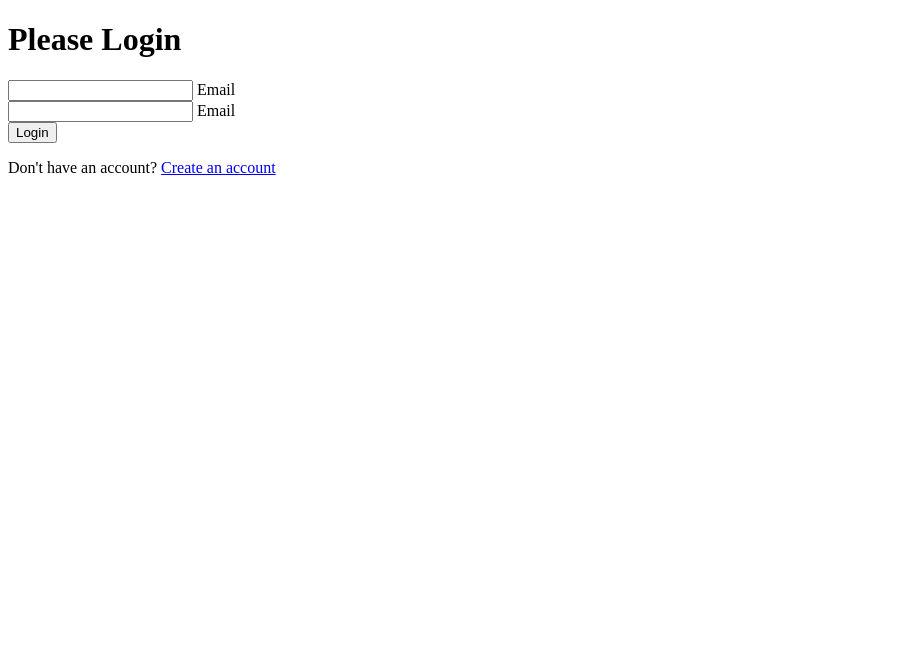
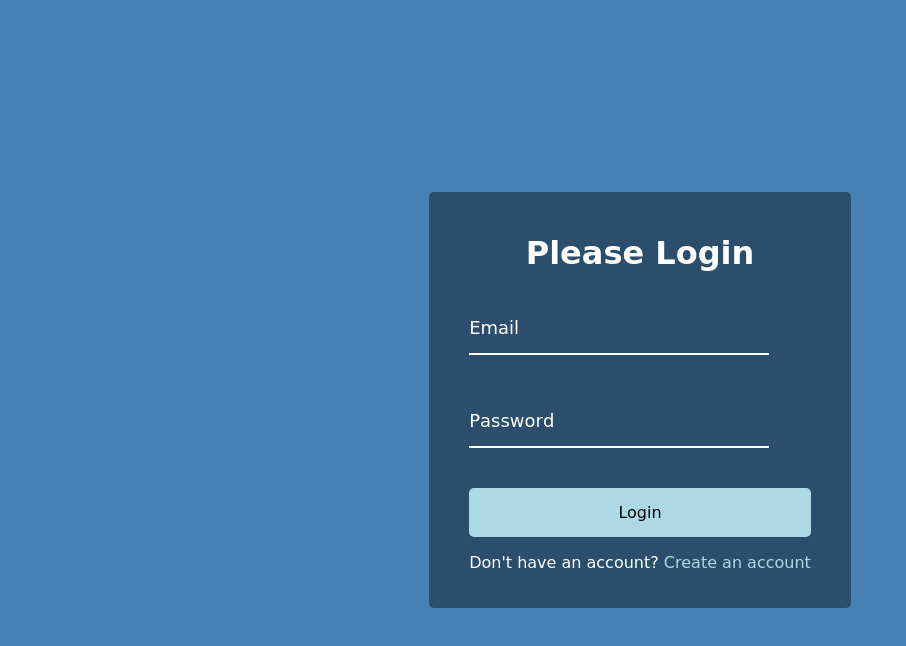
Before and after one commit to MaryAngelique/form-wave-animation, a plain HTML site: page index.html in a window 1280 px wide. Shown: the whole page, without its empty margins (0-906 px from the left). Drawn offline with Linux system fonts and the light colour scheme; a web font is replaced by a local one.

Commit message:
Added script tag in the HTML Implemented styling for the form Implemented functionality 'wave' for the input labels

```diff
--- a/index.html
+++ b/index.html
@@ -18,7 +18,7 @@
 
             <div class="form-control">
                 <input type="text" required>
-                <label>Email</label>
+                <label>Password</label>
             </div>
 
             <button class="btn">Login</button>
@@ -26,5 +26,7 @@
             <p class="tex">Don't have an account? <a href="#">Create an account</a></p>
         </form>
     </div>
+
+    <script src="script.js"></script>
 </body>
 </html>
--- a/script.js
+++ b/script.js
@@ -0,0 +1,8 @@
+const labels = document.querySelectorAll('.form-control label')
+
+labels.forEach(label => {
+    label.innerHTML = label.innerText
+        .split('')
+        .map((letter, idx) => `<span style="transition-delay:${idx * 50}ms">${letter}</span>`)
+        .join('')
+})
--- a/style.css
+++ b/style.css
@@ -0,0 +1,107 @@
+@import url('https://fonts.googleapis.com/css2?family=Macondo&display=swap');
+
+* {
+    box-sizing: border-box;
+}
+
+body {
+    font-family: 'Macondo', cursive;
+    background-color: steelblue;
+    color: #fff;
+    display: flex;
+    flex-direction: column;
+    align-items: center;
+    justify-content: center;
+    height: 100vh;
+    overflow: hidden;
+    margin: 0;
+}
+
+.container {
+    background-color: rgba(0, 0, 0, 0.4);
+    padding: 20px 40px;
+    border-radius: 5px;
+}
+
+.container {
+    background-color: rgba(0, 0, 0, 0.4);
+    padding: 20px 40px;
+    border-radius: 5px;
+}
+
+.container h1 {
+    text-align: center;
+    margin-bottom: 30px;
+}
+
+.container a {
+    text-decoration: none;
+    color: lightblue;
+}
+
+.btn {
+    cursor: pointer;
+    display: inline-block;
+    width: 100%;
+    background: lightblue;
+    padding: 15px;
+    font-family: inherit;
+    font-size: 16px;
+    border: 0;
+    border-radius: 5px;
+}
+
+.btn:focus {
+    outline: 0;
+}
+
+.btn:active {
+    transform: scale(0.98);
+}
+
+.text {
+    margin-top: 30px;
+}
+
+.form-control {
+    position: relative;
+    margin: 20px 0 40px;
+    width: 300px;
+}
+
+.form-control input {
+    background-color: transparent;
+    border: 0;
+    border-bottom: 2px #fff solid;
+    display: block;
+    width: 100%;
+    padding: 15px 0;
+    font-size: 18px;
+    color: #fff;
+}
+
+.form-control input:focus,
+.form-control input:valid {
+    outline: 0;
+    border-bottom-color: lightblue;
+}
+
+.form-control label {
+    position: absolute;
+    top: 15px;
+    left: 0;
+    pointer-events: none;
+}
+
+.form-control label span {
+    display: inline-block;
+    font-size: 18px;
+    min-width: 5px;
+    transition: 0.3s cubic-bezier(0.68, -0.55, 0.265, 1.55);
+}
+
+.form-control input:focus + label span,
+.form-control input:valid + label span {
+    color: lightblue;
+    transform: translateY(-30px);
+}
```
